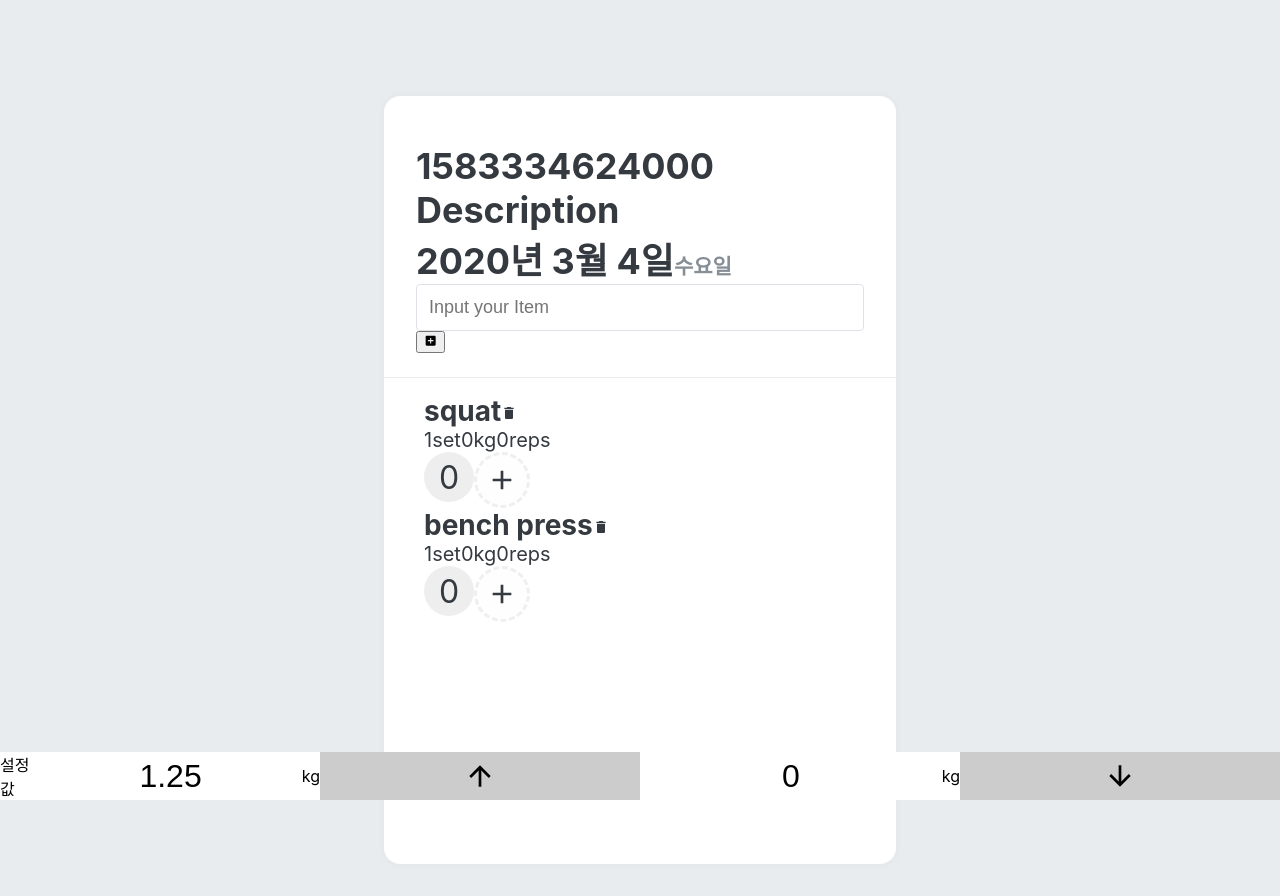
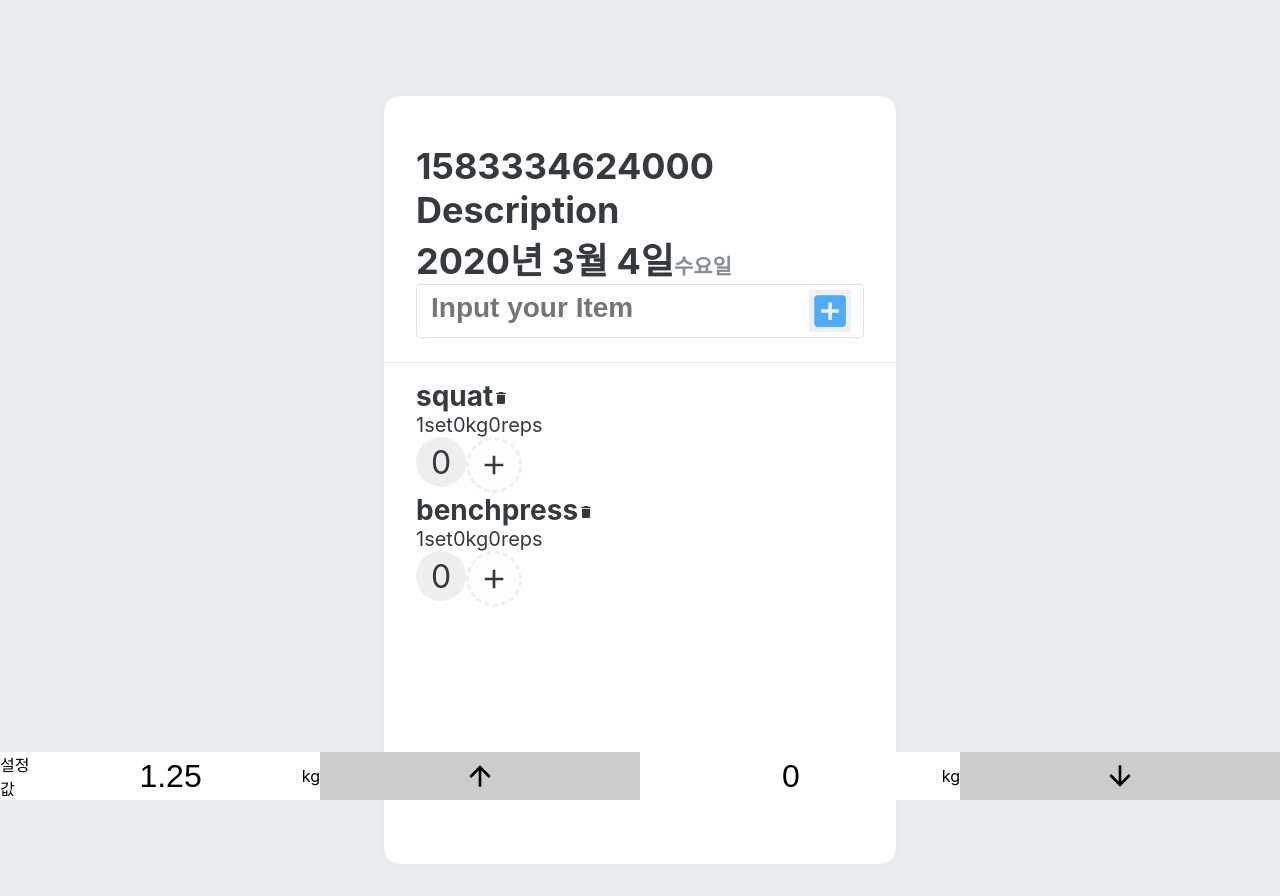
Before and after one commit to mooniljoo/web_my_workout_report, a React (Create React App) app: page / in a window 1280 px wide. Built offline with nearby package versions, Linux system fonts and the light colour scheme.

Commit message:
간단한 스타일링

```diff
--- a/src/App.scss
+++ b/src/App.scss
@@ -3,7 +3,7 @@ body {
 }
 .MWR-wrapper {
   width: 512px;
-  height: 768px;
+  min-height: 768px;
 
   position: relative; /* 추후 박스 하단에 추가 버튼을 위치시키기 위한 설정 */
   background: white;
@@ -27,6 +27,16 @@ input[type="number"]::-webkit-inner-spin-button {
 
 @media (max-width: 1024px) {
   .MWR-wrapper {
+    width: 480px;
+    margin-top: 40px;
+    margin-bottom: 0;
+    // transition: margin 0.2s ease-in-out;
+  }
+}
+
+@media (max-width: 480px) {
+  .MWR-wrapper {
+    width: 100%;
     margin-top: 0;
     margin-bottom: 0;
     // transition: margin 0.2s ease-in-out;
--- a/src/components/CreateWorkoutItem.js
+++ b/src/components/CreateWorkoutItem.js
@@ -1,5 +1,5 @@
 import React, { useState } from "react";
-import { useDispatch} from "react-redux";
+import { useDispatch } from "react-redux";
 import { MdAddBox } from "react-icons/md";
 import styled from "styled-components";
 import { addWorkout } from "../modules/routines";
@@ -20,7 +20,7 @@ function CreateWorkoutItem({ id }) {
     setText(""); // 인풋 초기화
   };
   return (
-    <form onSubmit={onSubmit}>
+    <Form onSubmit={onSubmit}>
       <Input
         id={id}
         value={text}
@@ -28,21 +28,39 @@ function CreateWorkoutItem({ id }) {
         onChange={onChange}
         required
       />
-      <button type="submit">
-        <MdAddBox />
-      </button>
-    </form>
+      <Button type="submit">
+        <MdAddBox color="#4dabf7" size="100%" />
+      </Button>
+    </Form>
   );
 }
 
-const Input = styled.input`
-  padding: 12px;
+const Form = styled.form`
+  display: flex;
+  padding: 5px 12px;
   border-radius: 4px;
   border: 1px solid #dee2e6;
   width: 100%;
-  outline: none;
-  font-size: 18px;
   box-sizing: border-box;
 `;
 
+const Input = styled.input`
+  width: 90%;
+  height: 35px;
+  font-size: 28px;
+  color: #343a40;
+  font-weight: bold;
+  border: none;
+  box-sizing: border-box;
+`;
+
+const Button = styled.button`
+  width: 10%;
+  padding: 0;
+  display: flex;
+  border: none;
+  box-sizing: border-box;
+  cursor: pointer;
+`;
+
 export default CreateWorkoutItem;
--- a/src/components/RoutineBody.js
+++ b/src/components/RoutineBody.js
@@ -16,5 +16,7 @@ const WorkoutListBlock = styled.div`
   flex: 1;
   padding-bottom: 48px;
   overflow-y: auto;
+  padding-left: 32px;
+  padding-right: 32px;
 `;
 export default RoutineBody;
--- a/src/components/Set.js
+++ b/src/components/Set.js
@@ -1,21 +1,41 @@
 import React, { useState } from "react";
+import { useDispatch, useSelector } from "react-redux";
+import { addReps } from "../modules/routines";
 import "./Set.scss";
 
-function Set(set) {
+function Set({ workoutItemName, set, index }) {
+  console.log(workoutItemName, set, index);
+  const setIndex = index + 1;
   //전역
+  const weight = useSelector(state => state.counter.number);
   const reps = set.reps;
-
+  console.log(reps);
   //로컬
   const [repsCount, setRepsCount] = useState(0);
 
-  const onincreaseReps = () => {
+  //모듈로 액션 보내기
+  const dispatch = useDispatch();
+
+  const onAddReps = (workoutItemName, setIndex, repsCount, weight) => {
+    dispatch(addReps(workoutItemName, setIndex, repsCount, weight));
+  };
+
+  //로컬 함수
+  const clickAddReps = () => {
     setRepsCount(repsCount + 1);
+
+    console.log("reps", reps);
+    console.log("repsCount", repsCount);
+    console.log("weight", weight);
+    onAddReps(workoutItemName, setIndex, repsCount, weight);
+    console.log("reps", reps);
+    console.log("repsCount", repsCount);
   };
 
   return (
     <>
-      <div className="Button" onClick={onincreaseReps}>
-        {repsCount}
+      <div className="Button" onClick={clickAddReps}>
+        {reps}
       </div>
     </>
   );
--- a/src/components/SetList.js
+++ b/src/components/SetList.js
@@ -3,10 +3,16 @@ import Set from "./Set";
 
 function SetList({ workoutItem }) {
   const sets = workoutItem.sets;
+  const workoutItemName = workoutItem.name;
   return (
     <>
       {Object.values(sets).map((set, index) => (
-        <Set key={index} set={set} />
+        <Set
+          key={index}
+          index={index}
+          set={set}
+          workoutItemName={workoutItemName}
+        />
       ))}
     </>
   );
--- a/src/components/WorkoutItem.js
+++ b/src/components/WorkoutItem.js
@@ -7,12 +7,11 @@ import { removeWorkout, addSet } from "../modules/routines";
 
 function SetDesc({ set }) {
   return (
-    <span>
-      <br />
+    <li>
       <span>{set.set}</span>set
       <span>{set.weight}</span>kg
       <span>{set.reps}</span>reps
-    </span>
+    </li>
   );
 }
 
@@ -30,22 +29,23 @@ function WorkoutItem({ workoutItem }) {
     dispatch(addSet(workoutItemNameText, nextSet));
 
   const clickRemoveWorkout = () => {
-    console.log(workoutItemName.toString());
+    // console.log(workoutItemName.toString());
     //workoutItems의 운동항목 동적으로 바꿀 것
     onRemoveWorkout(workoutItemName.toString().replace(/(\s*)/g, ""));
   };
   const clickAddSet = () => {
-    console.log(workoutItemName.toString());
+    // console.log(workoutItemName.toString());
     //workoutItems의 운동항목 동적으로 바꿀 것
     setNextSet(nextSet + 1);
+    // console.log(workoutItem);
     onAddSet(workoutItemName.toString().replace(/(\s*)/g, ""), nextSet);
-    console.log(workoutItemName.toString());
-    console.log(nextSet);
+    // console.log(workoutItemName.toString());
+    // console.log(nextSet);
   };
 
   return (
     <>
-      <div className="WorkoutItem">
+      <li className="WorkoutItem">
         <div className="WorkoutItemHead">
           <span className="name">
             <b>{workoutItemName}</b>
@@ -58,11 +58,11 @@ function WorkoutItem({ workoutItem }) {
           >
             <MdDelete />
           </span>
-          <span className="sets">
+          <ul className="sets">
             {Object.values(sets).map((set, index) => (
               <SetDesc key={index} set={set} />
             ))}
-          </span>
+          </ul>
         </div>
         <div className="WorkoutItemButtonsBlock">
           <div className="Buttons">
@@ -72,7 +72,7 @@ function WorkoutItem({ workoutItem }) {
             <MdAdd />
           </div>
         </div>
-      </div>
+      </li>
     </>
   );
 }
--- a/src/components/WorkoutItem.scss
+++ b/src/components/WorkoutItem.scss
@@ -1,6 +1,10 @@
 $black: #333;
 $blue: #1c7ed6;
 
+li {
+  list-style: none;
+  list-style-position: inside;
+}
 .WorkoutItem {
   margin: 0;
   color: #343a40;
@@ -9,6 +13,7 @@ $blue: #1c7ed6;
   }
   .sets {
     font-size: 20px;
+    padding: 0;
   }
   .addButton {
     display: flex;
@@ -51,7 +56,7 @@ $blue: #1c7ed6;
     cursor: pointer;
   }
 
-  .WorkoutItemButtonsBlock{
+  .WorkoutItemButtonsBlock {
     display: flex;
   }
 }
--- a/src/components/WorkoutList.js
+++ b/src/components/WorkoutList.js
@@ -1,13 +1,18 @@
 import React from "react";
 import WorkoutItem from "./WorkoutItem";
+import styled from "styled-components";
 function WorkoutList({ workoutItems }) {
   return (
-    <ul>
+    <Ul>
       {Object.values(workoutItems).map((workoutItem, index) => (
         <WorkoutItem key={index} workoutItem={workoutItem} />
       ))}
-    </ul>
+    </Ul>
   );
 }
 
+const Ul = styled.ul`
+  padding: 0;
+`;
+
 export default WorkoutList;
--- a/src/modules/routines.js
+++ b/src/modules/routines.js
@@ -3,6 +3,7 @@
 const ADD_WORKOUT = "routines/ADD_WORKOUT"; //운동추가
 const ADD_SET = "routines/ADD_SET"; //세트추가
 const REMOVE_WORKOUT = "routines/REMOVE_WORKOUT"; //운동삭제
+const ADD_REPS = "routines/ADD_REPS"; //운동삭제
 
 //액션 정의
 export const addWorkout = text => ({
@@ -22,6 +23,14 @@ export const addSet = (text, nextSet) => ({
   text,
   nextSet
   // newSet: { [++nextSet]: { set: nextSet, reps: 0, weight: 0 } }
+});
+
+export const addReps = (text, setIndex, reps, weight) => ({
+  type: ADD_REPS,
+  text,
+  setIndex,
+  reps,
+  weight
 });
 
 // 액션 초기함수 정의
@@ -49,7 +58,7 @@ const initialState = {
         }
       },
       benchpress: {
-        name: "bench press",
+        name: "benchpress",
         sets: {
           1: {
             set: 1,
@@ -131,6 +140,35 @@ export default function routines(state = initialState, action) {
         }
       };
 
+    case ADD_REPS:
+      console.log(
+        "ADD_REPS",
+        action.text,
+        action.setIndex,
+        action.reps,
+        action.weight
+      );
+      return {
+        routine: {
+          ...state.routine,
+          workoutItems: {
+            ...state.routine.workoutItems,
+            [action.text]: {
+              ...state.routine.workoutItems[action.text],
+              sets: {
+                ...state.routine.workoutItems[action.text].sets,
+                [action.setIndex]: {
+                  set: action.setIndex,
+                  reps: action.reps,
+                  weight: action.weight
+                }
+                // ...action.newSet
+              }
+            }
+          }
+        }
+      };
+
     default:
       return state;
   }
```
